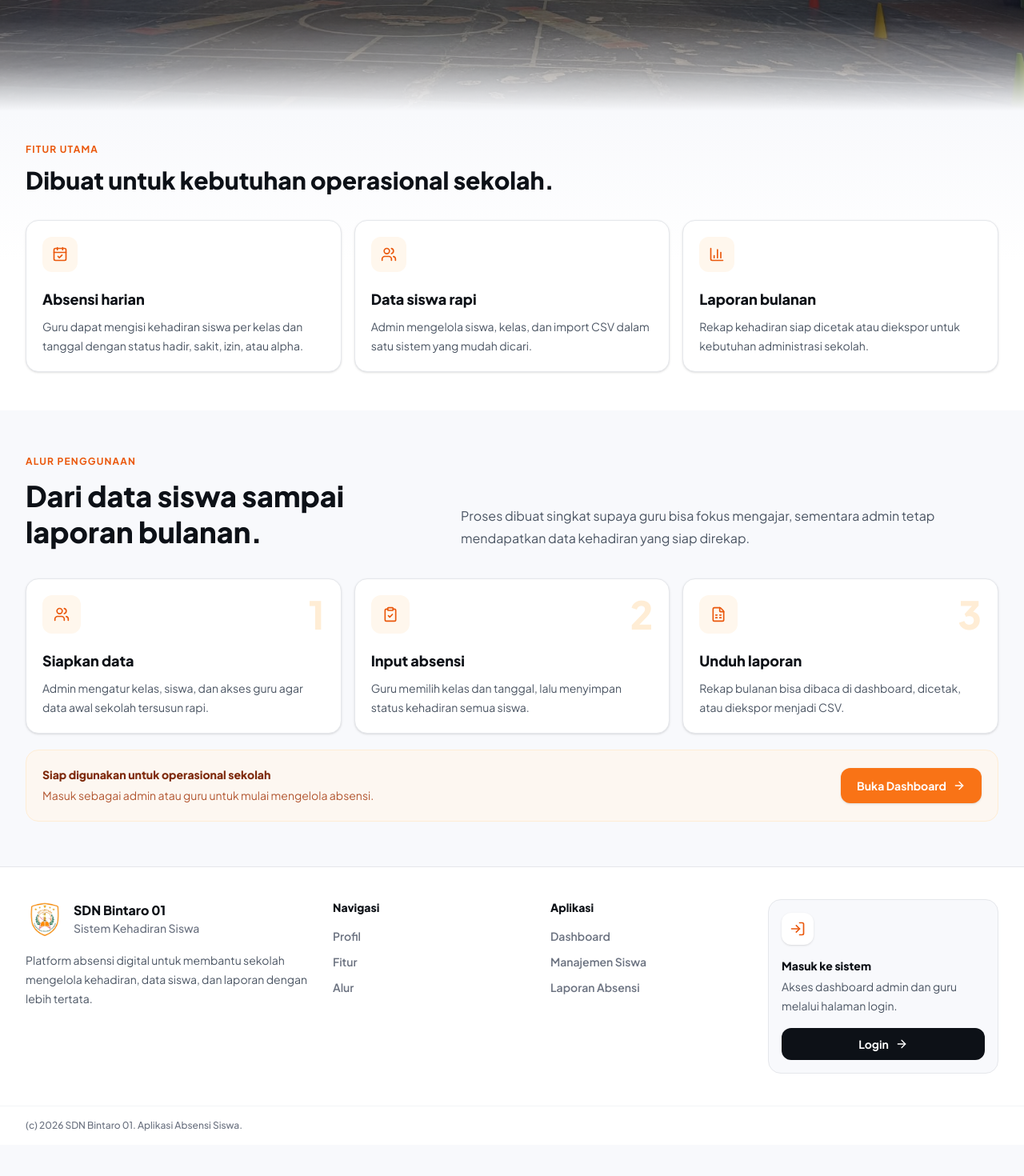
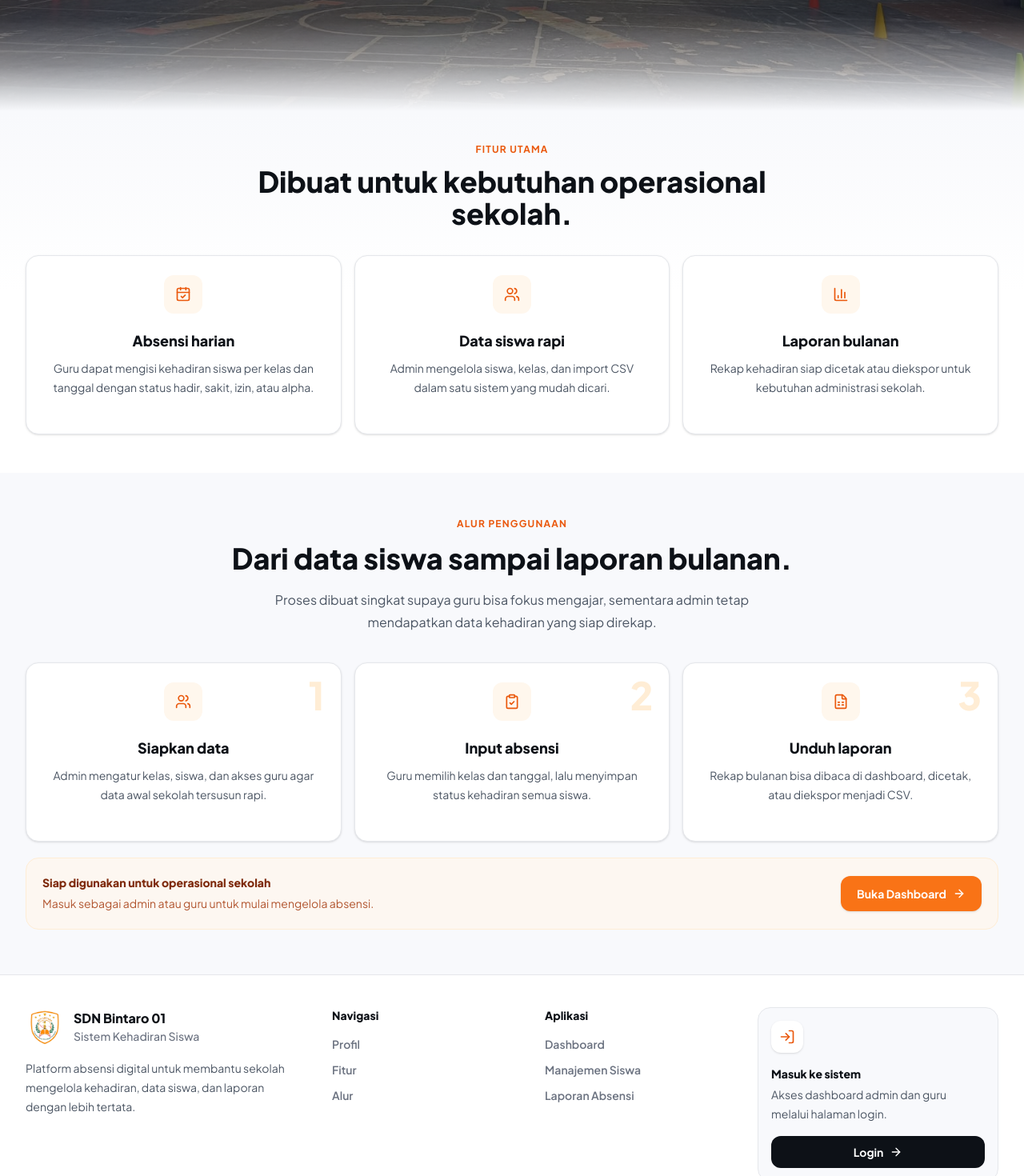
Before and after one commit to rhmatzeka/AppAbsensiSDN1Bintaro, a Next.js app: page / in a window 1280 px wide. Shown: the part 634-2104 px from the top of the page at 80% size. Before the commit the page ends 2065 px from the top, so only its background shows below. Built offline with nearby package versions, Linux system fonts and the light colour scheme.

Commit message:
Center landing content sections

```diff
--- a/app/page.tsx
+++ b/app/page.tsx
@@ -126,20 +126,20 @@ export default function HomePage() {
 
       <section id="fitur" className="bg-gradient-to-b from-[#F8F9FC] via-white to-white">
         <div className="mx-auto max-w-7xl px-4 pb-12 pt-8 sm:px-6 lg:px-8 lg:pt-10">
-          <div className="max-w-2xl">
+          <div className="mx-auto max-w-3xl text-center">
             <p className="text-xs font-bold uppercase tracking-widest text-orange-600">Fitur utama</p>
-            <h2 className="mt-3 text-3xl font-black text-neutral-950">Dibuat untuk kebutuhan operasional sekolah.</h2>
+            <h2 className="mt-3 text-3xl font-black text-neutral-950 sm:text-4xl">Dibuat untuk kebutuhan operasional sekolah.</h2>
           </div>
           <div className="mt-8 grid gap-4 md:grid-cols-3">
             {features.map((feature) => {
               const Icon = feature.icon;
               return (
-                <article key={feature.title} className="rounded-2xl border border-neutral-200 bg-white p-5 shadow-sm">
-                  <div className="grid h-11 w-11 place-items-center rounded-xl bg-orange-50 text-orange-600">
+                <article key={feature.title} className="flex min-h-56 flex-col items-center rounded-2xl border border-neutral-200 bg-white p-6 text-center shadow-sm">
+                  <div className="grid h-12 w-12 place-items-center rounded-xl bg-orange-50 text-orange-600">
                     <Icon className="h-5 w-5" />
                   </div>
                   <h3 className="mt-5 text-lg font-black text-neutral-950">{feature.title}</h3>
-                  <p className="mt-2 text-sm leading-6 text-neutral-600">{feature.description}</p>
+                  <p className="mt-2 max-w-sm text-sm leading-6 text-neutral-600">{feature.description}</p>
                 </article>
               );
             })}
@@ -149,14 +149,12 @@ export default function HomePage() {
 
       <section id="alur" className="bg-[#F8F9FC]">
         <div className="mx-auto max-w-7xl px-4 py-14 sm:px-6 lg:px-8">
-          <div className="grid gap-6 lg:grid-cols-[0.85fr_1.15fr] lg:items-end">
-            <div>
-              <p className="text-xs font-bold uppercase tracking-widest text-orange-600">Alur penggunaan</p>
-              <h2 className="mt-3 text-3xl font-black leading-tight text-neutral-950 sm:text-4xl">
-                Dari data siswa sampai laporan bulanan.
-              </h2>
-            </div>
-            <p className="max-w-2xl text-base leading-7 text-neutral-600 lg:justify-self-end">
+          <div className="mx-auto max-w-3xl text-center">
+            <p className="text-xs font-bold uppercase tracking-widest text-orange-600">Alur penggunaan</p>
+            <h2 className="mt-3 text-3xl font-black leading-tight text-neutral-950 sm:text-4xl">
+              Dari data siswa sampai laporan bulanan.
+            </h2>
+            <p className="mx-auto mt-4 max-w-2xl text-base leading-7 text-neutral-600">
               Proses dibuat singkat supaya guru bisa fokus mengajar, sementara admin tetap mendapatkan data kehadiran yang siap direkap.
             </p>
           </div>
@@ -165,23 +163,23 @@ export default function HomePage() {
             {workflow.map((item, index) => {
               const Icon = item.icon;
               return (
-                <article key={item.title} className="relative overflow-hidden rounded-2xl border border-neutral-200 bg-white p-5 shadow-sm">
-                  <div className="flex items-center justify-between gap-4">
+                <article key={item.title} className="relative flex min-h-56 flex-col items-center overflow-hidden rounded-2xl border border-neutral-200 bg-white p-6 text-center shadow-sm">
+                  <span className="absolute right-5 top-4 text-5xl font-black leading-none text-orange-100">{index + 1}</span>
+                  <div className="relative z-10">
                     <div className="grid h-12 w-12 place-items-center rounded-xl bg-orange-50 text-orange-600">
                       <Icon className="h-5 w-5" />
                     </div>
-                    <span className="text-5xl font-black leading-none text-orange-100">{index + 1}</span>
                   </div>
-                  <h3 className="mt-5 text-lg font-black text-neutral-950">{item.title}</h3>
-                  <p className="mt-2 text-sm leading-6 text-neutral-600">{item.description}</p>
+                  <h3 className="relative z-10 mt-5 text-lg font-black text-neutral-950">{item.title}</h3>
+                  <p className="relative z-10 mt-2 max-w-sm text-sm leading-6 text-neutral-600">{item.description}</p>
                 </article>
               );
             })}
           </div>
 
           <div className="mt-5 rounded-2xl border border-orange-100 bg-orange-50/70 p-5">
-            <div className="flex flex-col gap-4 sm:flex-row sm:items-center sm:justify-between">
-              <div>
+            <div className="flex flex-col items-center gap-4 text-center sm:flex-row sm:justify-between sm:text-left">
+              <div className="max-w-xl">
                 <p className="text-sm font-black text-orange-900">Siap digunakan untuk operasional sekolah</p>
                 <p className="mt-1 text-sm leading-6 text-orange-800/80">Masuk sebagai admin atau guru untuk mulai mengelola absensi.</p>
               </div>
@@ -195,9 +193,9 @@ export default function HomePage() {
       </section>
 
       <footer className="border-t border-neutral-200 bg-white">
-        <div className="mx-auto grid max-w-7xl gap-8 px-4 py-10 sm:px-6 lg:grid-cols-[1.1fr_0.75fr_0.75fr_0.9fr] lg:px-8">
-          <div>
-            <div className="flex items-center gap-3">
+        <div className="mx-auto grid max-w-7xl gap-8 px-4 py-10 text-center sm:px-6 md:grid-cols-2 md:text-left lg:grid-cols-[1.05fr_0.7fr_0.7fr_0.9fr] lg:px-8">
+          <div className="mx-auto max-w-sm md:mx-0">
+            <div className="flex items-center justify-center gap-3 md:justify-start">
               <Image src={logoSdnBintaro} alt="Logo SDN Bintaro 01" width={48} height={48} className="h-12 w-12 shrink-0 object-contain" />
               <div>
                 <p className="text-base font-black text-neutral-950">SDN Bintaro 01</p>
@@ -227,8 +225,8 @@ export default function HomePage() {
             </div>
           </div>
 
-          <div className="rounded-2xl border border-neutral-200 bg-[#F8F9FC] p-4">
-            <div className="grid h-10 w-10 place-items-center rounded-xl bg-white text-orange-600 shadow-sm">
+          <div className="rounded-2xl border border-neutral-200 bg-[#F8F9FC] p-4 md:col-span-2 lg:col-span-1">
+            <div className="mx-auto grid h-10 w-10 place-items-center rounded-xl bg-white text-orange-600 shadow-sm md:mx-0">
               <LogIn className="h-5 w-5" />
             </div>
             <p className="mt-4 text-sm font-black text-neutral-950">Masuk ke sistem</p>
@@ -241,7 +239,7 @@ export default function HomePage() {
         </div>
 
         <div className="border-t border-neutral-100">
-          <div className="mx-auto flex max-w-7xl px-4 py-4 text-xs font-medium text-neutral-500 sm:px-6 lg:px-8">
+          <div className="mx-auto flex max-w-7xl justify-center px-4 py-4 text-center text-xs font-medium text-neutral-500 sm:px-6 lg:px-8">
             <p>(c) 2026 SDN Bintaro 01. Aplikasi Absensi Siswa.</p>
           </div>
         </div>
```
